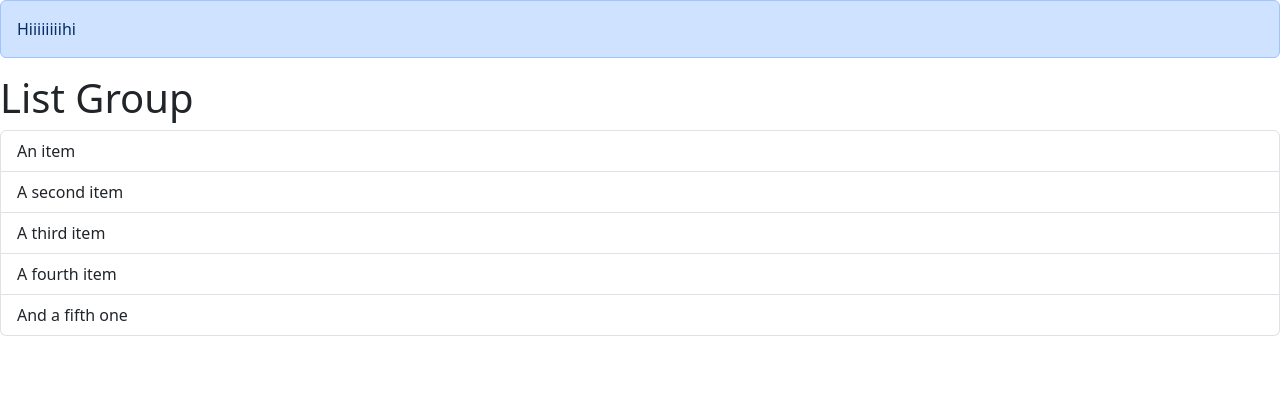
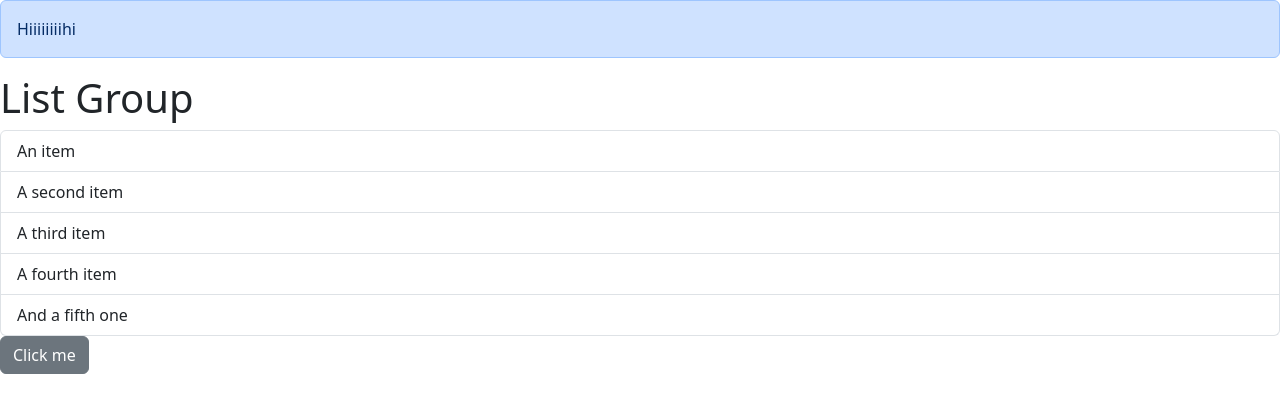
Before and after one commit to Grombrindle/LearningReact, a React (Vite) app: page / in a window 1280 px wide. Shown: the top 412 px of the page. Built offline with nearby package versions, Linux system fonts and the light colour scheme.

Commit message:
Exercise: Building a Button Component

```diff
--- a/src/App.tsx
+++ b/src/App.tsx
@@ -1,4 +1,5 @@
 import Alert from "./components/Alert";
+import Button from "./components/Button";
 import ListGroup from "./components/ListGroup";
 // import Message from './Message';
 function App() {
@@ -22,6 +23,9 @@ function App() {
         heading="List Group"
         onSelectItem={handleSelectItem}
       />
+      <Button color="secondary" onClick={() => console.log("Clicked")}>
+        <span>Click me</span>
+      </Button>
     </>
   );
 }
--- /dev/null
+++ b/src/components/Button.tsx
@@ -0,0 +1,18 @@
+import React, { useState } from "react";
+
+interface Props {
+  children: React.ReactNode;
+  color?: "primary" | "secondary" | "success" | "danger";
+  onClick: () => void;
+}
+const Button = ({ children, onClick, color = "primary" }: Props) => {
+  const [count, setCount] = useState(-1);
+
+  return (
+    <button type="button" className={`btn btn-${color}`} onClick={onClick}>
+      {children}
+    </button>
+  );
+};
+
+export default Button;
```
